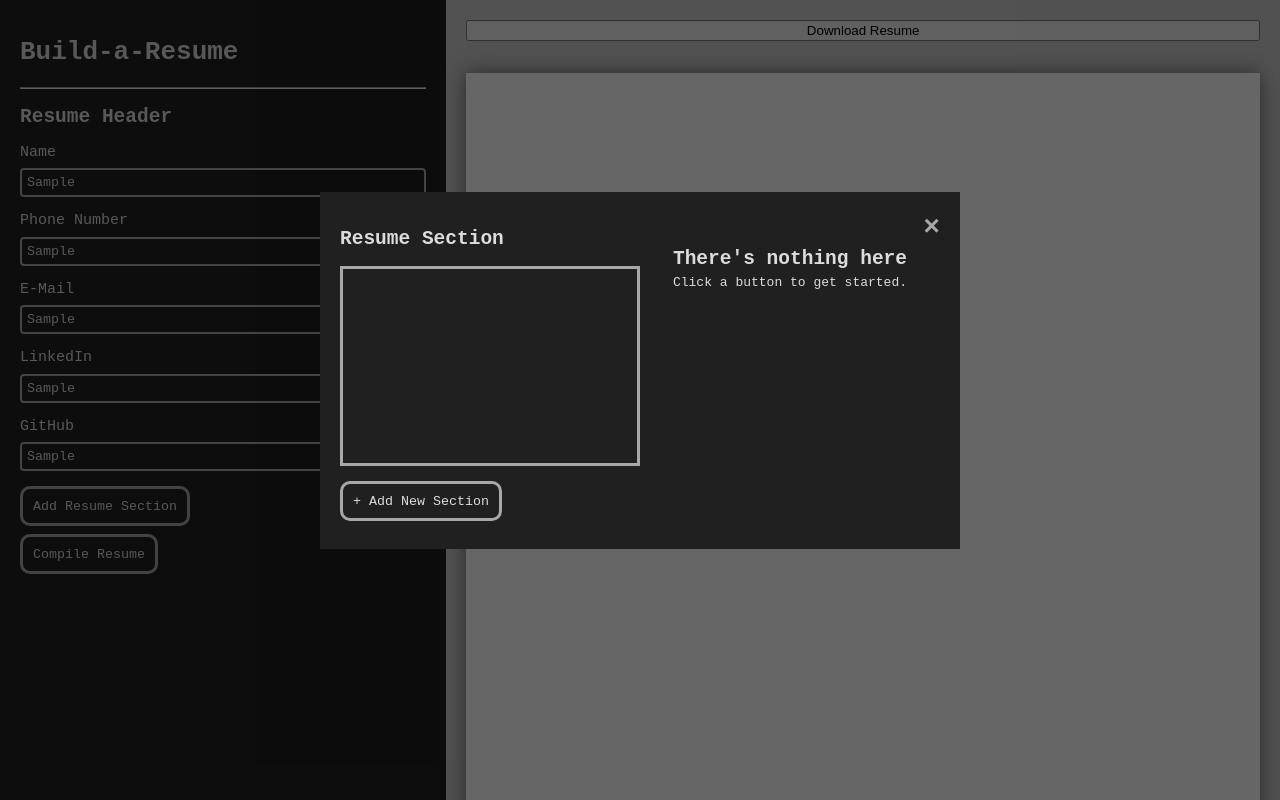
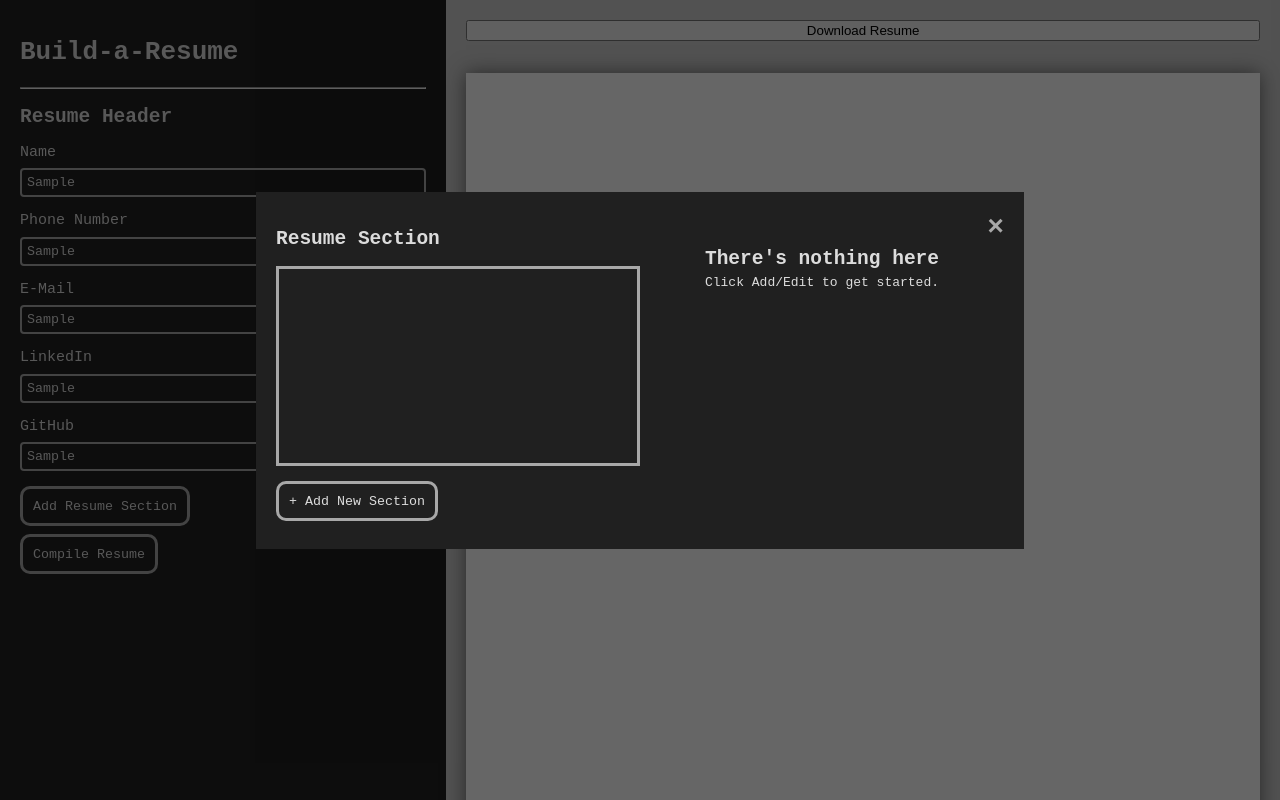
Before and after one commit to stelleron/resume-builder, a React (Vite) app in the folder frontend/: page / in a window 1280 px wide. Both pictures are taken after typing "Sample", "Sample", "Sample", "Sample", "Sample" into the empty fields and a click on the button "Add Resume Section". Shown: the top 800 px of the page. Built offline with nearby package versions, Linux system fonts and the light colour scheme.

Commit message:
Committing changes for modal

```diff
--- a/frontend/src/App.css
+++ b/frontend/src/App.css
@@ -193,7 +193,7 @@ table {
   background-color: #202020;
   margin: 15% auto; /* 15% from the top and centered */
   padding: 20px;
-  width: 50%; /* Could be more or less, depending on screen size */
+  width: 60%; /* Could be more or less, depending on screen size */
   overflow: hidden;
 }
 
@@ -205,6 +205,13 @@ table {
 .modal-right-box {
   float: right;
   width: 50%;
-  text-align: center;
   height: 100%;
 }
+
+.centering-box {
+  text-align: center;
+}
+
+.left-align-box {
+  padding-left: 20px;
+}
--- a/frontend/src/SectionModal.jsx
+++ b/frontend/src/SectionModal.jsx
@@ -1,6 +1,20 @@
 import { useState } from 'react'
 
 function SectionModal(props) {
+    const NONE_MODE = 0
+    const ADD_MODE = 1
+
+    const [mode, setMode] = useState(NONE_MODE)
+
+    const changeMode = function(mode) {
+        setMode(mode)
+    }
+
+    const exitFunction = function() {
+        setMode(NONE_MODE)
+        props.closeFunction()
+    }
+
     if (!props.show) {
         return (
             <>
@@ -8,20 +22,29 @@ function SectionModal(props) {
         )
     }
 
+
     return (
         <div className='modal'>
             <div className='modal-content'>
-                <span className="close" onClick={props.closeFunction}>&times;</span>
+                <span className="close" onClick={exitFunction}>&times;</span>
                 <div className='modal-left-box'>
                     <h2>Resume Section</h2>
                     <table>
                     </table>
-                    <input type="button" value="+ Add New Section"></input>
+                    <input type="button" value="+ Add New Section"
+                           onClick={() => changeMode(ADD_MODE)}></input>
                 </div>
-                <div className='modal-right-box'>
-                    <h2 style={{margin: 5}}>There's nothing here</h2>
-                    <div>Click a button to get started.</div>
-                </div>
+                { (mode === NONE_MODE) &&
+                    <div className='modal-right-box centering-box'>
+                            <h2 style={{margin: 5}}>There's nothing here</h2>
+                            <div>Click Add/Edit to get started.</div>
+                    </div>
+                }
+                { (mode === ADD_MODE) &&
+                    <div className='modal-right-box left-align-box'>
+                        <h2>Pizza</h2>
+                    </div>
+                }
             </div>
         </div>
     )
```
